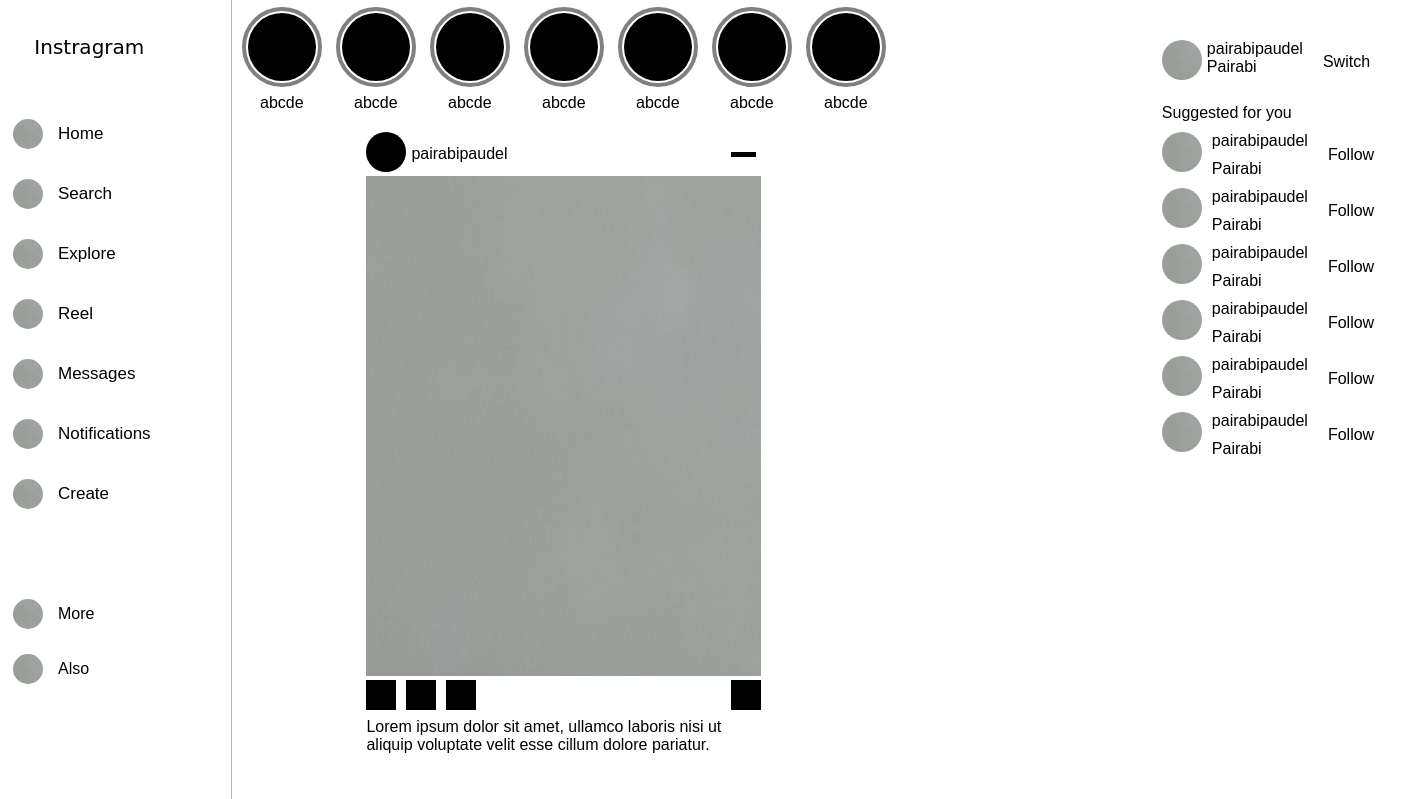
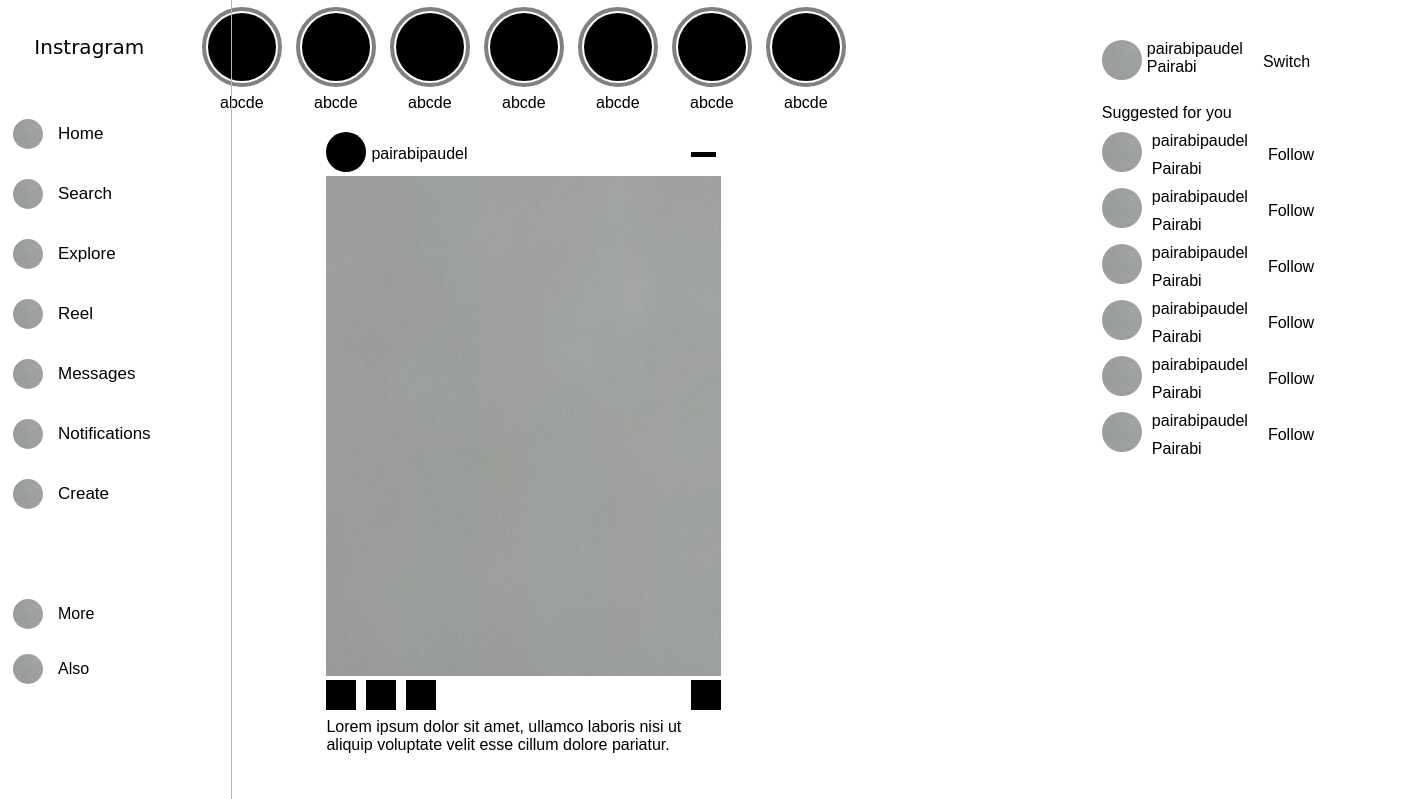
Before and after one commit to pairabipaudel/practiceCSS7, a plain HTML site: page index.html in a window 1280 px wide. Shown: the top 799 px of the page, 1414 px wide, since content can reach past the window. Drawn offline with Linux system fonts and the light colour scheme; files whose address does not match are found by name.

Commit message:
changes in right container

```diff
--- a/style.css
+++ b/style.css
@@ -14,10 +14,11 @@
 }
 
 .container{
+    width:auto;
+    display: grid;
+    grid-template-columns:  2fr 1fr;
+    gap:20px;
 
-    display: grid;
-    grid-template-columns:  3fr 1.5fr;
-    gap:20px;
 }
 
 .left_container{
@@ -88,7 +89,8 @@
     flex-direction: column;
     align-items:start;
     gap:20px;
-   margin-left: -80px;
+    position: relative;
+    right: 100px;
    margin-top: 40px;
 }
 
@@ -145,6 +147,7 @@
     display: flex;
     flex-direction: column;
     align-items: center;
+    justify-content: center;
 
 }
 
```
